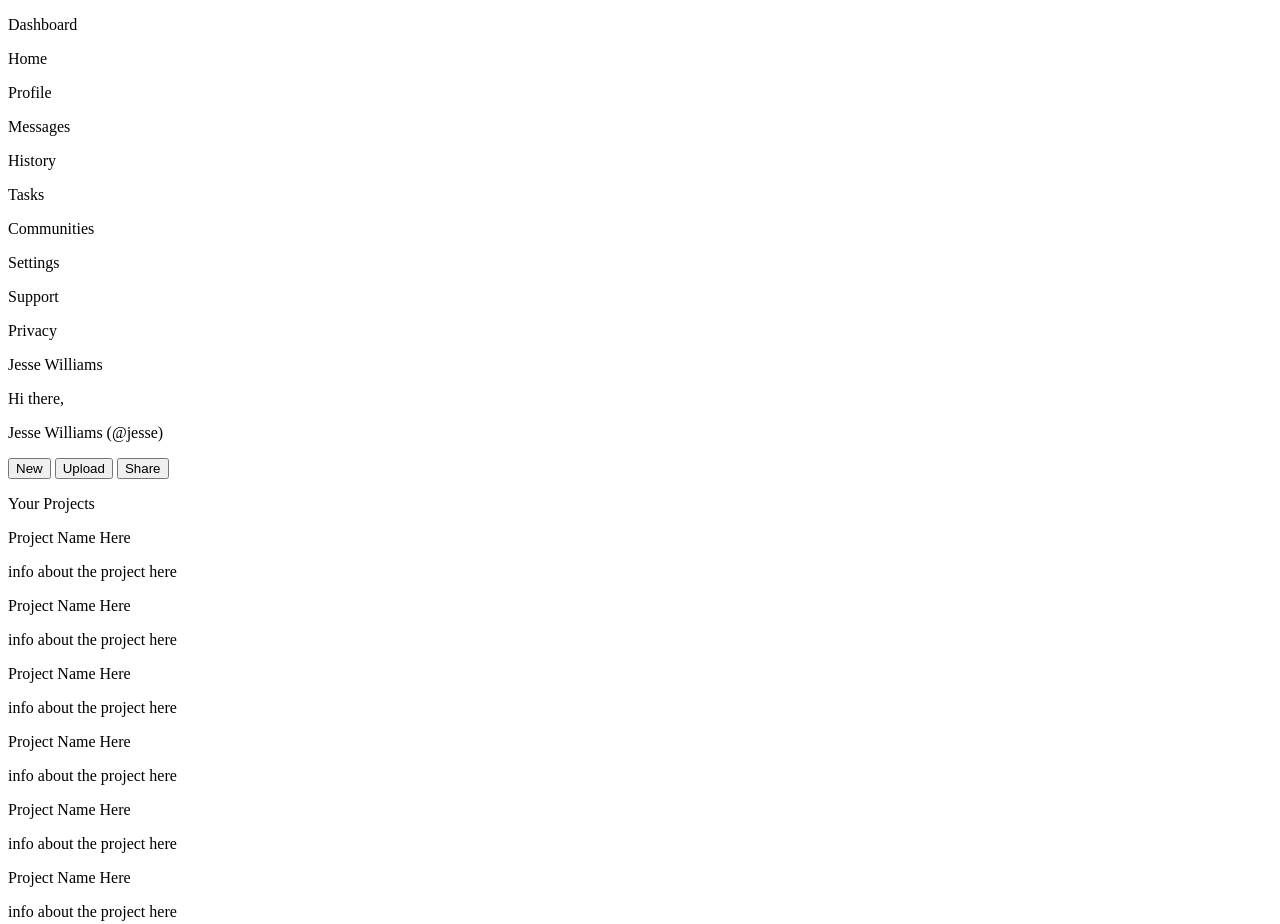
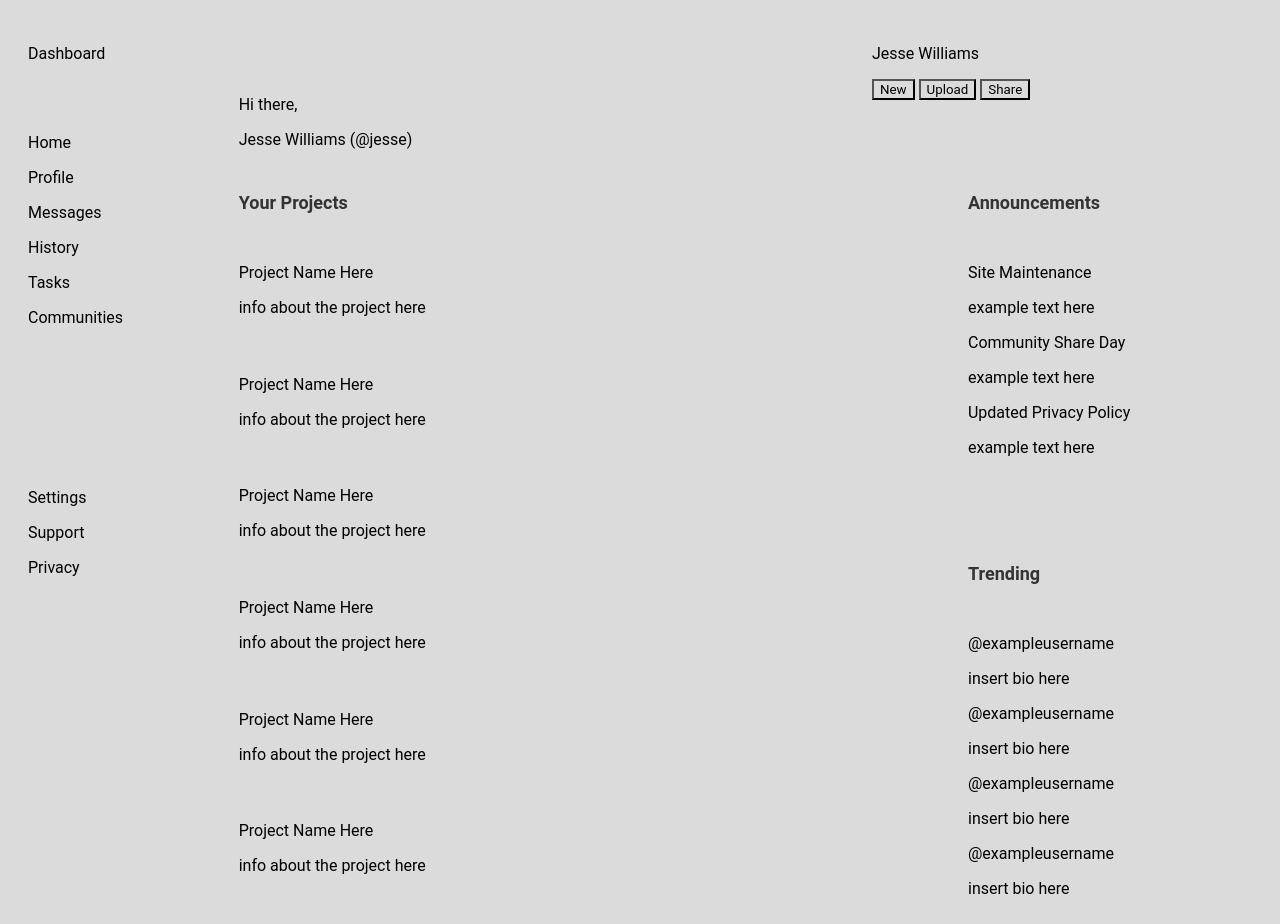
Before and after one commit to Swillery/Admin-Dash, a plain HTML site: page index.html in a window 1280 px wide. Shown: the top 924 px of the page. Drawn offline with Linux system fonts and the light colour scheme.

Commit message:
Add: page layout using css grid

```diff
--- a/index.html
+++ b/index.html
@@ -64,7 +64,9 @@
         </div>
 
         <div class="main">
+            <div class="section-header" id="project-header">
                 <p>Your Projects</p>
+            </div>
                 <div class="projects">
                 <div class="post">
                     <div class="post-name">
@@ -134,7 +136,9 @@
                 </div>
                 </div>
 
+            <div class="section-header" id="ann-header">
                 <p>Announcements</p>
+            </div>
                 <div class="announcements">
                 <div class="topic">
                     <p>Site Maintenance</p>
@@ -150,7 +154,9 @@
                 </div>
                 </div>
 
+            <div class="section-header" id="trending-header">
                 <p>Trending</p>
+            </div>
                 <div class="trending">
                 <div class="user">
                     <div class="pfp"> </div>
--- a/style.css
+++ b/style.css
@@ -0,0 +1,64 @@
+* {
+    font-family: 'Roboto', sans-serif;
+    background-color: #dbdbdb;
+}
+
+/*create main grid for section layout*/
+.container {
+    display: grid;
+    grid-template-columns: 1fr 5fr;
+    grid-template-rows: 15% 85%;
+}
+
+.header {
+    padding: 1.25rem;
+    grid-column: 2 / 3;
+    display: grid;
+    grid-template-columns: 5fr 3fr;
+    grid-template-rows: 2fr 5fr;
+}
+
+/*100vh to fill entire side of screen regardless of window size*/
+.sidebar {
+    padding: 1.25rem;
+    grid-row: 1/3;
+    display: grid;
+    height: 100vh;
+    grid-template-rows: 1fr 4fr 4fr;
+}
+
+/*max-height to bring up the main grid a bit more*/
+.main {
+    display: grid;
+    gap: 1.25rem;
+    padding: 20px;
+    grid-template-rows: 8% 42% 8% 42%;
+    grid-template-columns: 70% 30%;
+    max-height: 80%;
+}
+
+.section-header {
+    font-size: 18px;
+    font-weight: bold;
+    margin-bottom: 10px;
+    color: #333;
+}
+
+#ann-header {
+    grid-area: 1/2;
+}
+
+#trending-header {
+    grid-area: 3/2;
+}
+
+.projects {
+    display: grid;
+    grid-template-columns: repeat(auto-fill, minmax(400px, 1fr));
+    gap: 20px;
+    grid-row: 2/5;
+}
+
+.trending {
+    grid-column: 2/3;
+}
```
Lines whose indentation alone changed are shown as unchanged.
